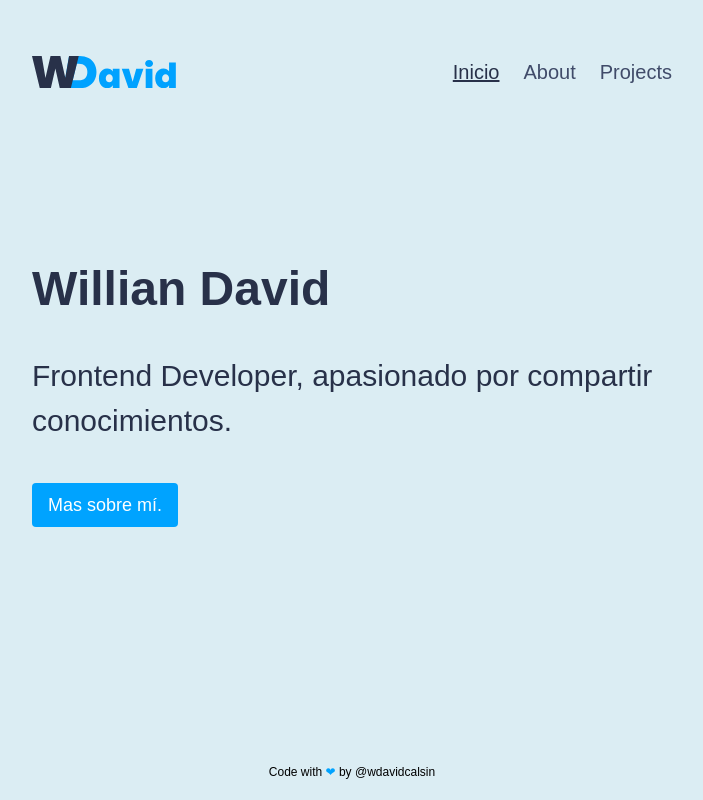
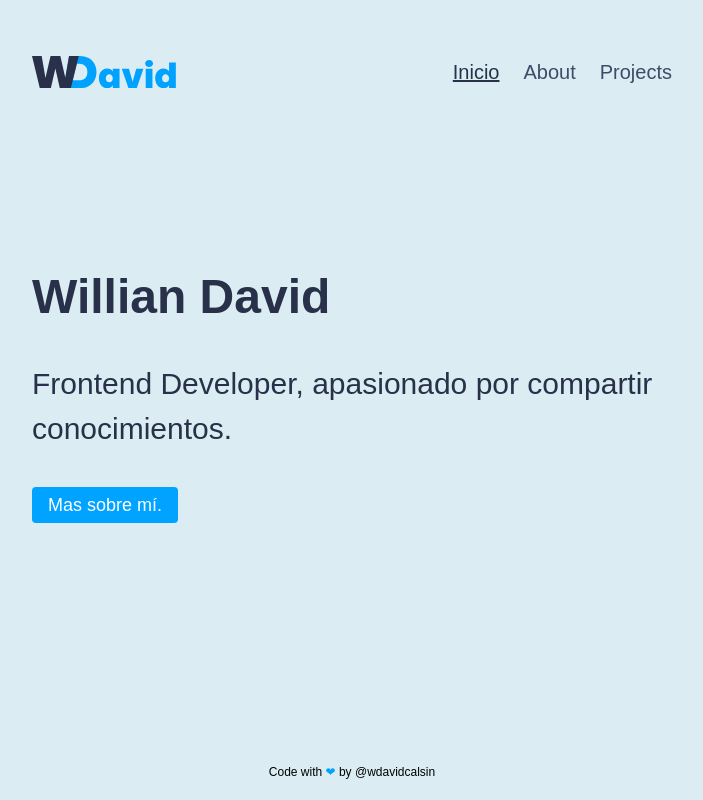
Before and after one commit to wdavidcalsin/my-personal-website-nextjs, a Next.js app: page / in a window 1280 px wide. Shown: the whole page, without its empty margins (288-991 px from the left). Built offline with nearby package versions, Linux system fonts and the light colour scheme; some icons are missing.

Commit message:
refactor: 💡 refactor about me button

```diff
--- a/components/svg/mainLogo.tsx
+++ b/components/svg/mainLogo.tsx
@@ -8,6 +8,7 @@ export const MainLogoIcon = (props: SvgIconProps) => {
     const { className } = props;
     return (
         <svg
+            className={className}
             viewBox="0 0 134 30"
             fill="none"
             xmlns="http://www.w3.org/2000/svg"
--- a/pages/index.tsx
+++ b/pages/index.tsx
@@ -1,4 +1,5 @@
 import type { NextPage } from 'next';
+import Link from 'next/link';
 import Layout from '../components/layout';
 
 const Home: NextPage = () => {
@@ -12,9 +13,11 @@ const Home: NextPage = () => {
                     Frontend Developer, apasionado por compartir conocimientos.
                 </p>
                 <div>
-                    <button className="bg-buttonColor text-lg text-buttonColorText hover:bg-blue-700 text-white py-2 px-4 rounded ">
-                        Mas sobre mí.
-                    </button>
+                    <Link href="/about">
+                        <a className="bg-buttonColor text-lg text-buttonColorText hover:bg-blue-700 text-white py-2 px-4 rounded ">
+                            Mas sobre mí.
+                        </a>
+                    </Link>
                 </div>
             </div>
         </Layout>
```
